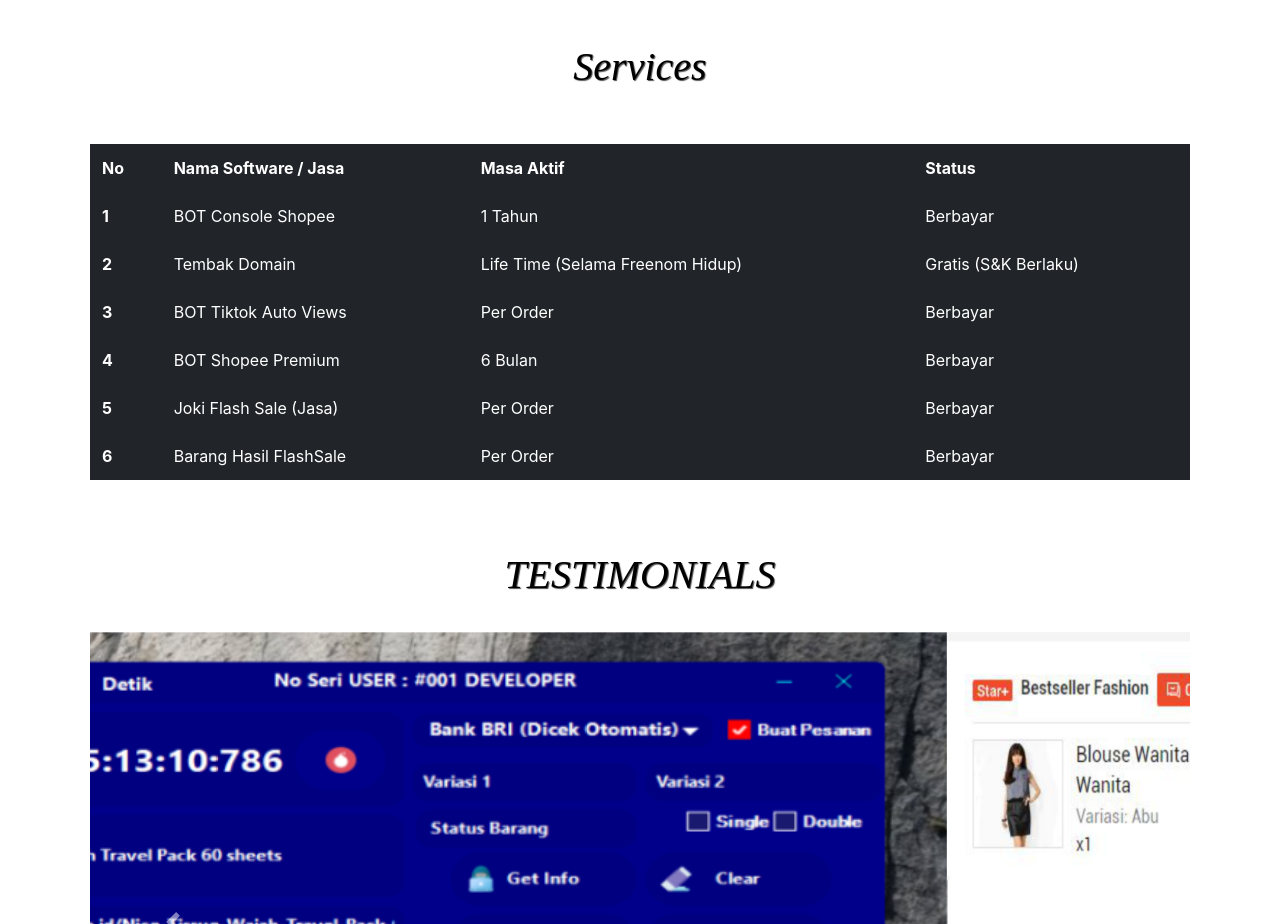
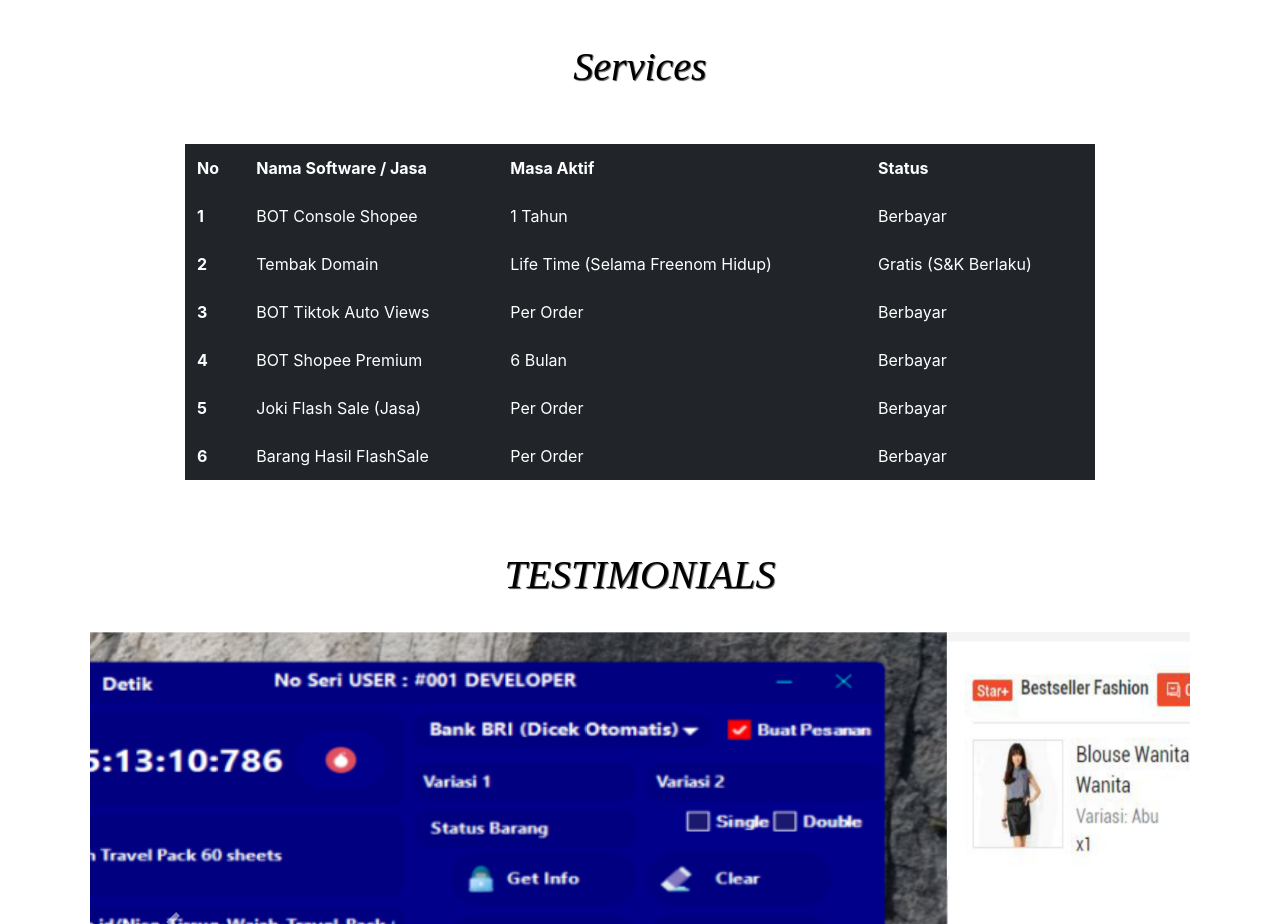
Before and after one commit to noesantara/noesantara.github.io, a plain HTML site: page index.html in a window 1280 px wide. Shown: the part 1860-2784 px from the top of the page. Drawn offline with nearby package versions, Linux system fonts and the light colour scheme; a web font is replaced by a local one.

Commit message:
Update index.html

```diff
--- a/index.html
+++ b/index.html
@@ -127,7 +127,7 @@
     <div class="container">
       <h1 class="judul"  id="services">Services</h1>
       <div class="row justify-content-center">
-        <div class="col-10 col-lg projects">
+        <div class="col-10 projects">
          <table class="table table-borderless table-dark">
           <thead>
             <tr>
```
